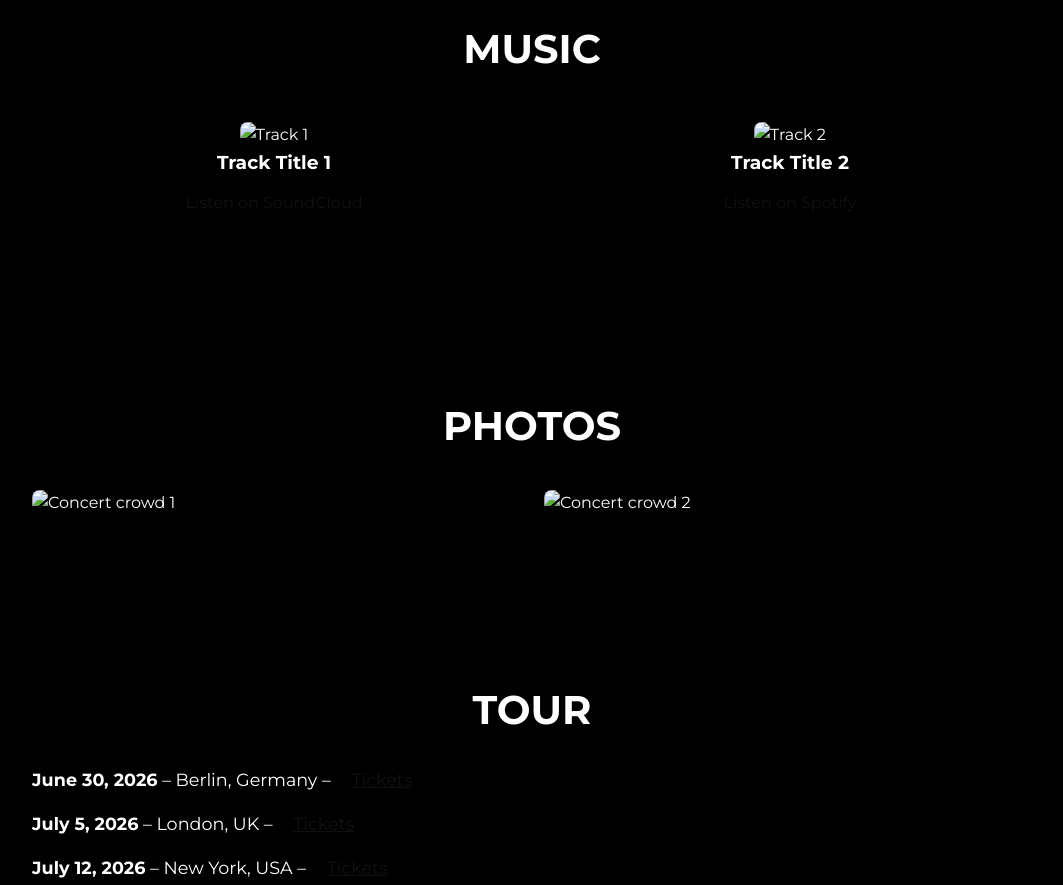
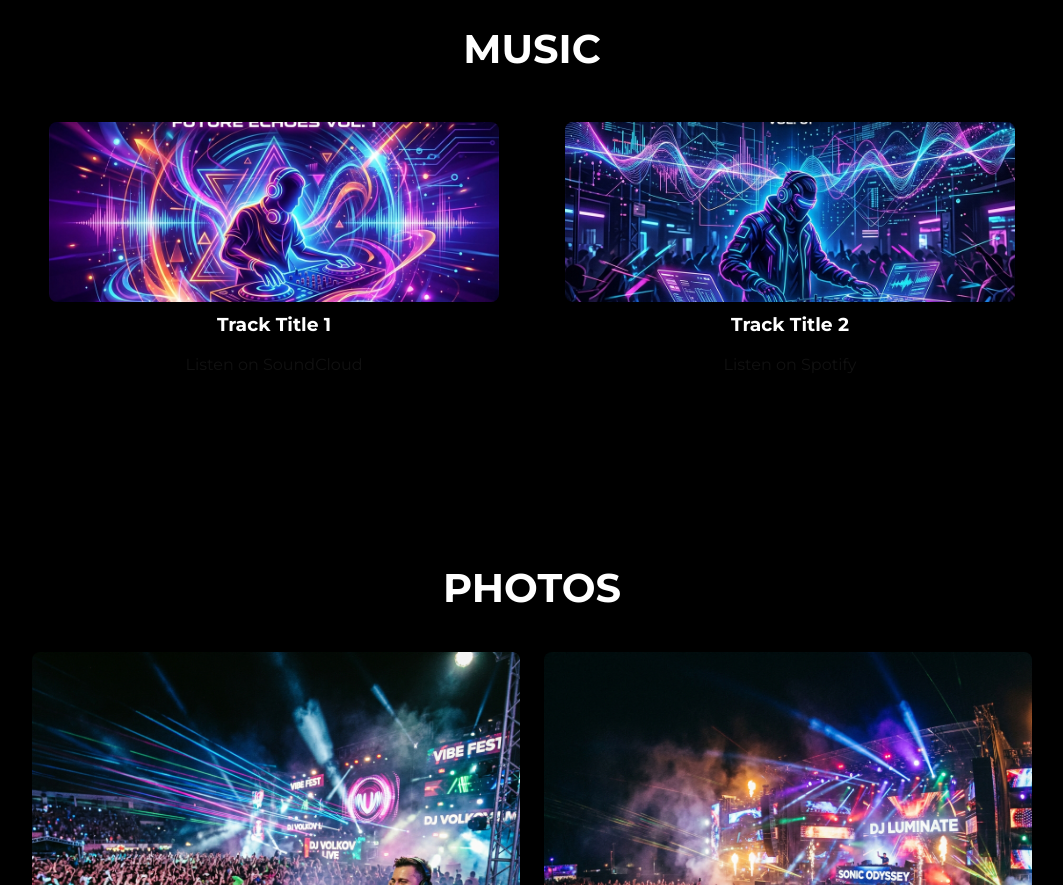
Before and after one commit to tacotacbe-hub/jonathanLoys, a website: page index.html in a window 1280 px wide. Shown: the part 1260-2145 px from the top of the page, without its empty margins (108-1171 px from the left). Drawn offline with Linux system fonts and the light colour scheme.

Commit message:
Configure relative assets and update hero background image with user uploaded image

```diff
--- a/index.html
+++ b/index.html
@@ -32,7 +32,7 @@
       <p>World‑class DJ & Producer</p>
       <a href="#music" class="cta-button">Listen Now</a>
     </div>
-      <img src="/Users/jonathanlanglois/.gemini/antigravity/brain/b0056cec-833c-46c7-a7ce-2df9182a1987/hero_crowd_1781863596205.png" alt="Hero crowd" class="hero-image" />
+      <img src="assets/hero_bg.jpg" alt="Hero background" class="hero-image" />
   </section>
 
   <!-- About -->
@@ -49,12 +49,12 @@
       <h2>Music</h2>
       <div class="music-grid">
         <div class="music-card">
-          <img src="/Users/jonathanlanglois/.gemini/antigravity/brain/b0056cec-833c-46c7-a7ce-2df9182a1987/track1_placeholder_1781862123741.png" alt="Track 1" />
+          <img src="assets/track1.png" alt="Track 1" />
           <h3>Track Title 1</h3>
           <a href="#" class="listen-link">Listen on SoundCloud</a>
         </div>
         <div class="music-card">
-          <img src="assets/track2.jpg" alt="Track 2" />
+          <img src="assets/track2.png" alt="Track 2" />
           <h3>Track Title 2</h3>
           <a href="#" class="listen-link">Listen on Spotify</a>
         </div>
@@ -68,8 +68,8 @@
     <div class="container">
       <h2>Photos</h2>
       <div class="photos-grid">
-        <img src="/Users/jonathanlanglois/.gemini/antigravity/brain/b0056cec-833c-46c7-a7ce-2df9182a1987/photo1_1781863619136.png" alt="Concert crowd 1" class="photo-item" />
-        <img src="/Users/jonathanlanglois/.gemini/antigravity/brain/b0056cec-833c-46c7-a7ce-2df9182a1987/photo2_concert_1781863645552.png" alt="Concert crowd 2" class="photo-item" />
+        <img src="assets/photo1.png" alt="Concert crowd 1" class="photo-item" />
+        <img src="assets/photo2.png" alt="Concert crowd 2" class="photo-item" />
       </div>
     </div>
   </section>
```
Also changed, not shown: assets/hero_bg.jpg (added), assets/photo1.png (added), assets/photo2.png (added), assets/track1.png (added), assets/track2.png (added).
